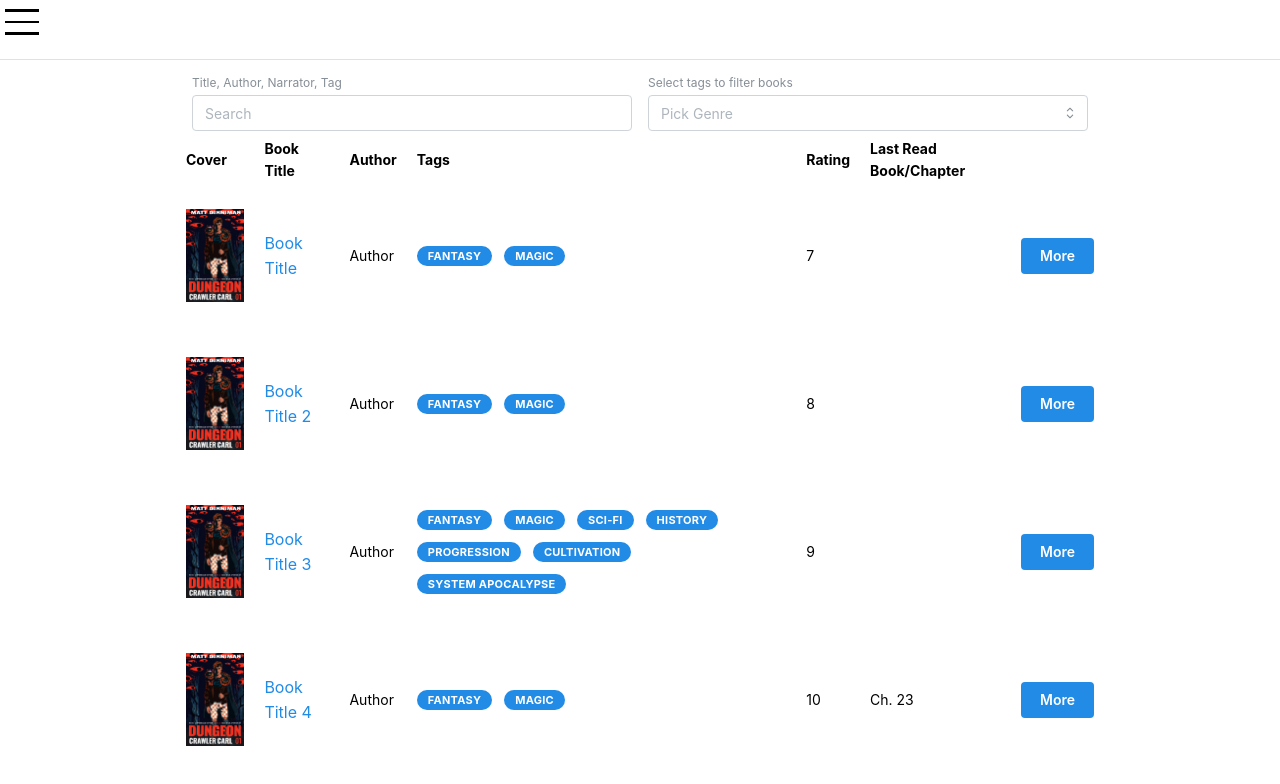
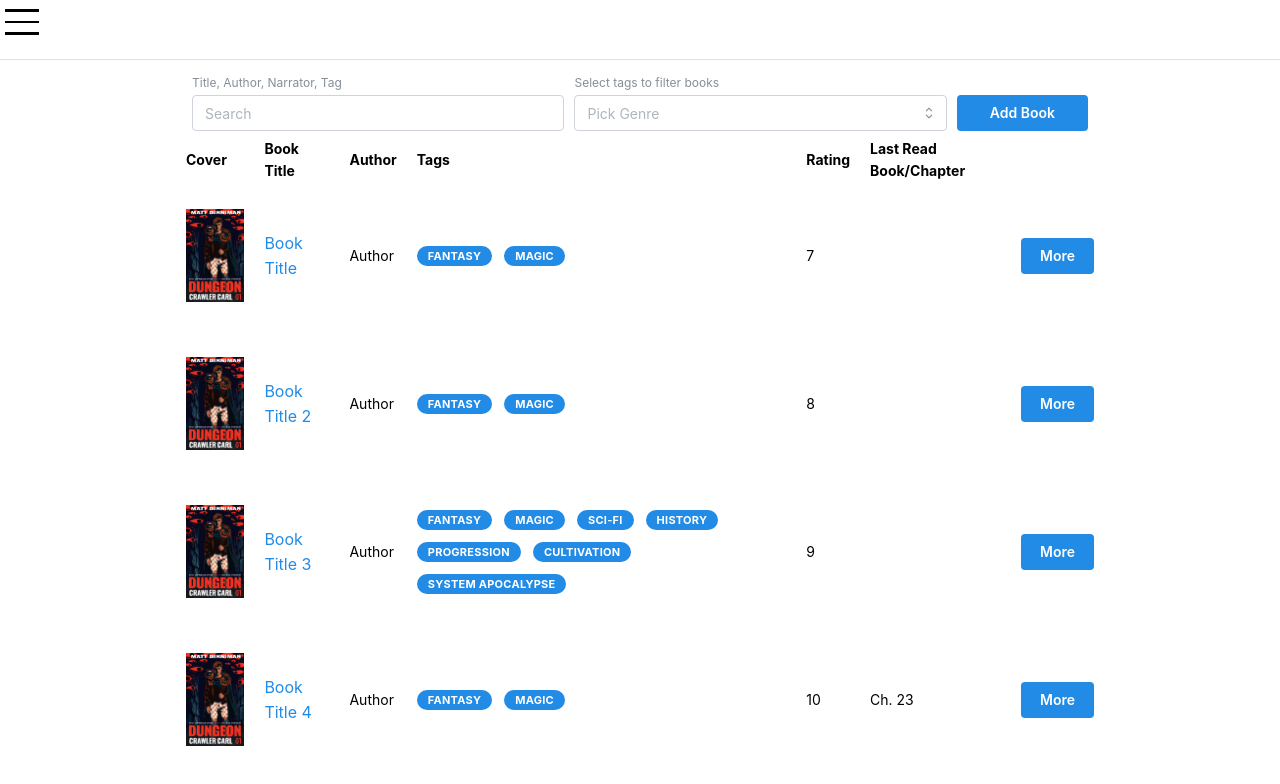
Before and after one commit to KennethWhite/Book-Tracking, a React (Vite) app in the folder BookTracking.Web/: page / in a window 1280 px wide. Shown: the top 784 px of the page. Built offline with nearby package versions, Linux system fonts and the light colour scheme.

Commit message:
Add AddBook component and integrate with SearchBar
Signed-off-by: Kenny White <kennival@hotmail.com>

```diff
--- a/BookTracking.Web/src/components/SearchBar/SearchBar.tsx
+++ b/BookTracking.Web/src/components/SearchBar/SearchBar.tsx
@@ -1,14 +1,21 @@
 import { ChangeEvent } from 'react';
-import { Container, Group, MultiSelect, TextInput } from '@mantine/core';
+import { Button, Container, Flex, MultiSelect, TextInput } from '@mantine/core';
 
 interface SearchBarProps {
   onSearchChange: (text: string) => void;
   onTagsChange: (tags: string[]) => void;
   tags: string[];
   currentValue: string;
+  onAddBookClicked: () => void;
 }
 
-export const SearchBar = ({ onSearchChange, onTagsChange, tags, currentValue }: SearchBarProps) => {
+export const SearchBar = ({
+  onSearchChange,
+  onTagsChange,
+  tags,
+  currentValue,
+  onAddBookClicked,
+}: SearchBarProps) => {
   const handleInputChange = (event: ChangeEvent<HTMLInputElement>) => {
     onSearchChange(event.target.value);
   };
@@ -19,12 +26,13 @@ export const SearchBar = ({ onSearchChange, onTagsChange, tags, currentValue }:
 
   return (
     <Container>
-      <Group grow preventGrowOverflow>
+      <Flex columnGap={10} align="flex-end">
         <TextInput
           description="Title, Author, Narrator, Tag"
           placeholder="Search"
           value={currentValue}
           onChange={handleInputChange}
+          style={{ flex: 4 }}
         />
         <MultiSelect
           description="Select tags to filter books"
@@ -33,8 +41,12 @@ export const SearchBar = ({ onSearchChange, onTagsChange, tags, currentValue }:
           onChange={handleTagsChange}
           searchable
           clearable
+          style={{ flex: 4 }}
         />
-      </Group>
+        <Button justify="center" style={{ flex: 1 }} onClick={onAddBookClicked}>
+          Add Book
+        </Button>
+      </Flex>
     </Container>
   );
 };
--- /dev/null
+++ b/BookTracking.Web/src/pages/Home/AddBook.tsx
@@ -0,0 +1,16 @@
+import { Button, Overlay } from '@mantine/core';
+
+interface AddBookProps {
+  onClose: () => void;
+}
+
+export const AddBook = ({ onClose }: AddBookProps) => {
+  return (
+    <Overlay center>
+      <div>
+        <h1>Add Book</h1>
+        <Button onClick={onClose}>Close</Button>
+      </div>
+    </Overlay>
+  );
+};
--- a/BookTracking.Web/src/pages/Home/BookTable.css
+++ b/BookTracking.Web/src/pages/Home/BookTable.css
@@ -1,8 +1,8 @@
 .book-table .row-expanded {
     max-height: 500px;
-    overflow: hidden;
+    overflow: auto;
     transition: max-height 0.3s ease;
-    pointer-events: none;
+    pointer-events: auto;
 }
 
 .book-table .row-collapsed {
--- a/BookTracking.Web/src/pages/Home/BookTable.tsx
+++ b/BookTracking.Web/src/pages/Home/BookTable.tsx
@@ -1,6 +1,6 @@
 import { Fragment, useCallback, useState } from 'react';
 import { Anchor, Badge, Button, Flex, Image, Table } from '@mantine/core';
-import { Book } from '../../models/Book';
+import { Book } from '@/models/Book';
 import { ExpandedBookRow } from './ExpandedBookRow';
 
 import './BookTable.css';
--- a/BookTracking.Web/src/pages/Home/ExpandedBookRow.tsx
+++ b/BookTracking.Web/src/pages/Home/ExpandedBookRow.tsx
@@ -1,6 +1,6 @@
 import { ReactNode } from 'react';
 import { Table } from '@mantine/core';
-import { Book } from '../../models/Book';
+import { Book } from '@/models/Book';
 
 interface ExpandedBookRowProps {
   book: Book;
--- a/BookTracking.Web/src/pages/Home/Home.tsx
+++ b/BookTracking.Web/src/pages/Home/Home.tsx
@@ -1,12 +1,14 @@
 import { useState } from 'react';
 import { Container } from '@mantine/core';
-import { SearchBar } from '../../components/SearchBar/SearchBar';
+import { SearchBar } from '@/components/SearchBar/SearchBar';
+import { AddBook } from '@/pages/Home/AddBook';
 import { BookTable } from './BookTable';
 
 export const Home = () => {
   /* eslint-disable @typescript-eslint/no-unused-vars */
   const [searchText, setSearchText] = useState('');
   const [selectedTags, setSelectedTags] = useState<string[]>([]);
+  const [showModal, setShowModal] = useState(false);
   /* eslint-enable @typescript-eslint/no-unused-vars */
 
   const handleSearchChanged = (text: string) => {
@@ -17,6 +19,10 @@ export const Home = () => {
     setSelectedTags(tags);
   };
 
+  const handleAddBookClicked = () => {
+    setShowModal(!showModal);
+  };
+
   return (
     <>
       <Container>
@@ -25,7 +31,9 @@ export const Home = () => {
           onTagsChange={handleTagsChanged}
           tags={['Fantasy', 'Sci-Fi', 'Cultivation', 'Magic']}
           currentValue={searchText}
+          onAddBookClicked={handleAddBookClicked}
         />
+        {showModal && <AddBook onClose={() => setShowModal(false)} />}
         <BookTable />
       </Container>
     </>
--- a/BookTracking.Web/test-utils/render.tsx
+++ b/BookTracking.Web/test-utils/render.tsx
@@ -1,6 +1,6 @@
 import { render as testingLibraryRender } from '@testing-library/react';
 import { MantineProvider } from '@mantine/core';
-import { theme } from '../src/theme';
+import { theme } from '@/theme';
 
 export function render(ui: React.ReactNode) {
   return testingLibraryRender(ui, {
```
